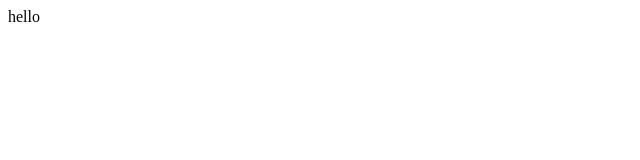
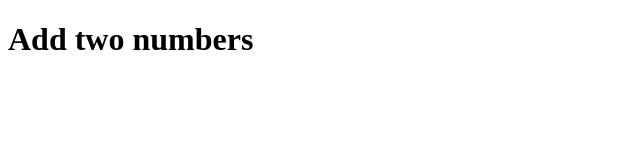
Before and after one commit to Ruhamah-chioma/calculator, a plain HTML site: page index.html in a window 1280 px wide. Shown: the whole page, without its empty margins (0-640 px from the left). Drawn offline with Linux system fonts and the light colour scheme.

Commit message:
add to body

```diff
--- a/index.html
+++ b/index.html
@@ -6,6 +6,7 @@
     <title>Document</title>
 </head>
 <body>
-    hello
+    <h1>Add two numbers</h1>
+
 </body>
 </html>
```
